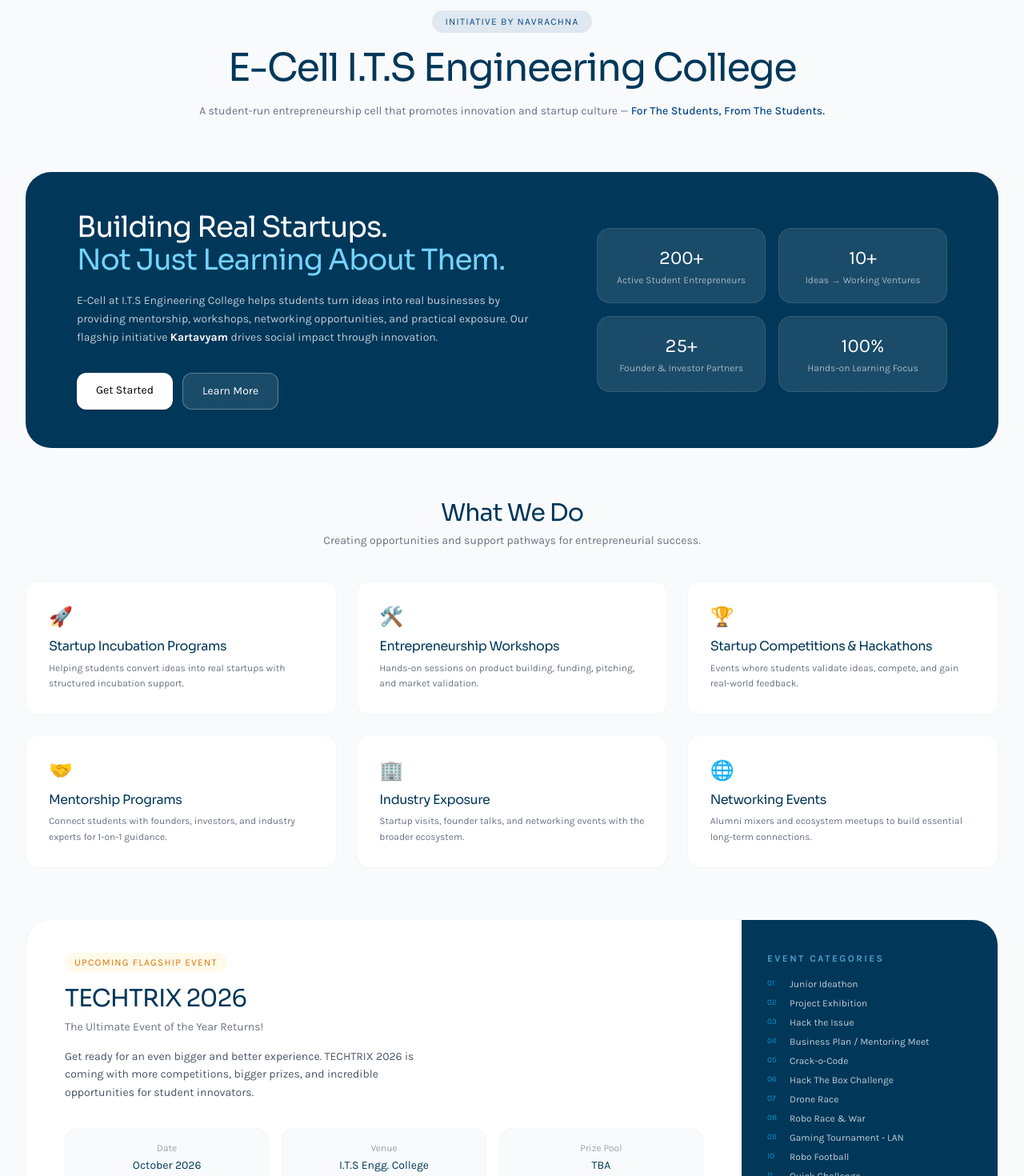
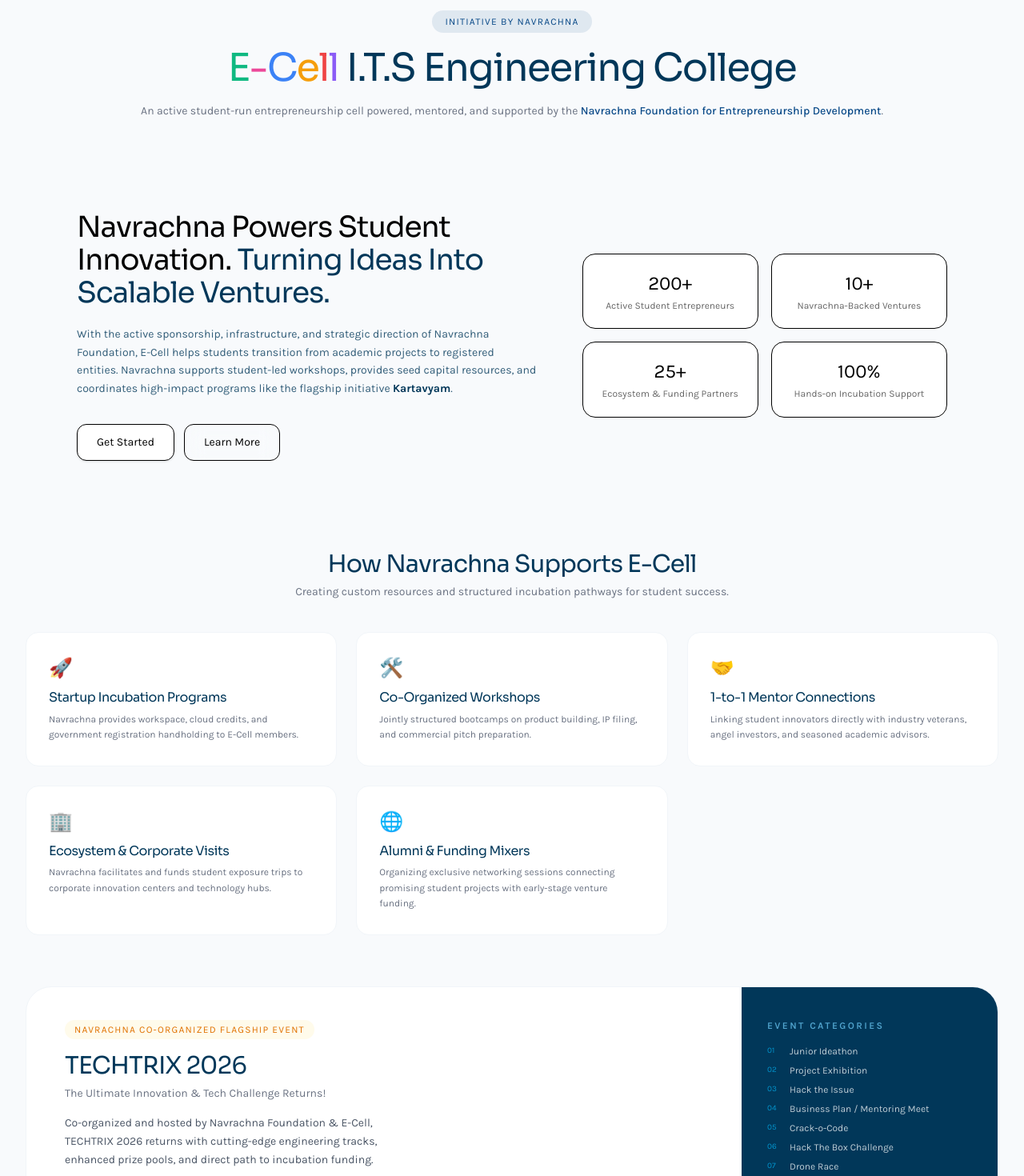
Before and after one commit to er-anubhav/Navrachna-Website, a React (Vite) app: page / in a window 1280 px wide. Shown: the part 5880-7350 px from the top of the page at 80% size. Built offline with nearby package versions, Linux system fonts and the light colour scheme; a web font is replaced by a local one.

Commit message:
feat: style E-Cell colorful brand text and update descriptions

```diff
--- a/src/pages/LandingPage.jsx
+++ b/src/pages/LandingPage.jsx
@@ -830,33 +830,33 @@
               Initiative by Navrachna
             </span>
             <h2 className="text-3xl md:text-5xl font-normal text-[#013759] tracking-tight">
-              E-Cell I.T.S Engineering College
+              <span className="inline-block"><span className="text-[#10b981]">E</span><span className="text-[#ec4899]">-</span><span className="text-[#3b82f6]">C</span><span className="text-[#f59e0b]">e</span><span className="text-[#ef4444]">l</span><span className="text-[#8b5cf6]">l</span></span> I.T.S Engineering College
             </h2>
             <p className="mt-4 mx-auto max-w-6xl text-sm text-gray-500 leading-relaxed">
-              A student-run entrepreneurship cell that promotes innovation and startup culture —{' '}
-              <span className="font-medium text-[#074887]">For The Students, From The Students.</span>
+              An active student-run entrepreneurship cell powered, mentored, and supported by the{' '}
+              <span className="font-medium text-[#074887]">Navrachna Foundation for Entrepreneurship Development</span>.
             </p>
           </div>
 
           {/* Hero card */}
-          <div className="relative overflow-hidden rounded-[2rem] bg-[#013759] px-8 py-12 md:px-16 mb-16 text-white">
+          <div className="relative overflow-hidden px-8 py-12 md:px-16 mb-16 text-black">
             {/* bg grid */}
             <div className="absolute inset-0 opacity-10"
               style={{ backgroundImage: 'linear-gradient(rgba(255,255,255,0.2) 1px, transparent 1px), linear-gradient(90deg, rgba(255,255,255,0.2) 1px, transparent 1px)', backgroundSize: '40px 40px' }} />
             <div className="relative z-10 flex flex-col lg:flex-row items-center gap-10">
               <div className="flex-1 text-center lg:text-left">
                 <h3 className="text-2xl md:text-4xl font-normal tracking-tight leading-snug">
-                  Building Real Startups.<br />
-                  <span className="text-sky-300">Not Just Learning About Them.</span>
+                  Navrachna Powers Student Innovation.
+                  <span className="text-[#013759]"> Turning Ideas Into Scalable Ventures.</span>
                 </h3>
-                <p className="mt-5 max-w-xl text-sm text-white/75 leading-relaxed">
-                  E-Cell at I.T.S Engineering College helps students turn ideas into real businesses by providing mentorship, workshops, networking opportunities, and practical exposure. Our flagship initiative <strong className="text-white">Kartavyam</strong> drives social impact through innovation.
+                <p className="mt-5 max-w-xl text-sm text-[#013759]/80 leading-relaxed">
+                  With the active sponsorship, infrastructure, and strategic direction of Navrachna Foundation, E-Cell helps students transition from academic projects to registered entities. Navrachna supports student-led workshops, provides seed capital resources, and coordinates high-impact programs like the flagship initiative <strong className="text-[#013759]">Kartavyam</strong>.
                 </p>
                 <div className="mt-8 flex flex-wrap gap-3 justify-center lg:justify-start">
-                  <a href="mailto:ecell@its.edu.in" className="rounded-xl bg-white px-6 py-3 text-sm font-normal !text-black shadow hover:-translate-y-0.5 transition-all duration-300">
+                  <a href="mailto:ecell@its.edu.in" className="rounded-xl bg-white border border-black px-6 py-3 text-sm font-normal !text-black shadow hover:-translate-y-0.5 transition-all duration-300">
                     Get Started
                   </a>
-                  <a href="#ecell-what-we-do" className="rounded-xl border border-white/30 bg-white/10 px-6 py-3 text-sm font-normal text-white backdrop-blur-md hover:-translate-y-0.5 transition-all duration-300">
+                  <a href="#ecell-what-we-do" className="rounded-xl border border-black bg-white/10 px-6 py-3 text-sm font-normal text-black backdrop-blur-md hover:-translate-y-0.5 transition-all duration-300">
                     Learn More
                   </a>
                 </div>
@@ -865,13 +865,13 @@
               <div className="grid grid-cols-2 gap-4 shrink-0 w-full lg:w-auto">
                 {[
                   { value: '200+', label: 'Active Student Entrepreneurs' },
-                  { value: '10+', label: 'Ideas → Working Ventures' },
-                  { value: '25+', label: 'Founder & Investor Partners' },
-                  { value: '100%', label: 'Hands-on Learning Focus' },
+                  { value: '10+', label: 'Navrachna-Backed Ventures' },
+                  { value: '25+', label: 'Ecosystem & Funding Partners' },
+                  { value: '100%', label: 'Hands-on Incubation Support' },
                 ].map((s) => (
-                  <div key={s.label} className="rounded-2xl bg-white/10 border border-white/10 px-6 py-5 text-center">
-                    <div className="text-2xl font-normal text-white">{s.value}</div>
-                    <div className="mt-1 text-xs text-white/60 leading-snug">{s.label}</div>
+                  <div key={s.label} className="rounded-2xl bg-white border border-black px-6 py-5 text-center">
+                    <div className="text-2xl font-normal text-black">{s.value}</div>
+                    <div className="mt-1 text-xs text-black/60 leading-snug">{s.label}</div>
                   </div>
                 ))}
               </div>
@@ -881,17 +881,16 @@
           {/* What We Do */}
           <div id="ecell-what-we-do">
             <div className="text-center mb-10">
-              <h3 className="text-2xl md:text-3xl font-normal text-[#013759] tracking-tight">What We Do</h3>
-              <p className="mt-2 text-sm text-gray-500">Creating opportunities and support pathways for entrepreneurial success.</p>
+              <h3 className="text-2xl md:text-3xl font-normal text-[#013759] tracking-tight">How Navrachna Supports E-Cell</h3>
+              <p className="mt-2 text-sm text-gray-500">Creating custom resources and structured incubation pathways for student success.</p>
             </div>
             <div className="grid grid-cols-1 sm:grid-cols-2 lg:grid-cols-3 gap-6 mb-16">
               {[
-                { title: 'Startup Incubation Programs', desc: 'Helping students convert ideas into real startups with structured incubation support.', icon: '🚀' },
-                { title: 'Entrepreneurship Workshops', desc: 'Hands-on sessions on product building, funding, pitching, and market validation.', icon: '🛠️' },
-                { title: 'Startup Competitions & Hackathons', desc: 'Events where students validate ideas, compete, and gain real-world feedback.', icon: '🏆' },
-                { title: 'Mentorship Programs', desc: 'Connect students with founders, investors, and industry experts for 1-on-1 guidance.', icon: '🤝' },
-                { title: 'Industry Exposure', desc: 'Startup visits, founder talks, and networking events with the broader ecosystem.', icon: '🏢' },
-                { title: 'Networking Events', desc: 'Alumni mixers and ecosystem meetups to build essential long-term connections.', icon: '🌐' },
+                { title: 'Startup Incubation Programs', desc: 'Navrachna provides workspace, cloud credits, and government registration handholding to E-Cell members.', icon: '🚀' },
+                { title: 'Co-Organized Workshops', desc: 'Jointly structured bootcamps on product building, IP filing, and commercial pitch preparation.', icon: '🛠️' },
+                { title: '1-to-1 Mentor Connections', desc: 'Linking student innovators directly with industry veterans, angel investors, and seasoned academic advisors.', icon: '🤝' },
+                { title: 'Ecosystem & Corporate Visits', desc: 'Navrachna facilitates and funds student exposure trips to corporate innovation centers and technology hubs.', icon: '🏢' },
+                { title: 'Alumni & Funding Mixers', desc: 'Organizing exclusive networking sessions connecting promising student projects with early-stage venture funding.', icon: '🌐' },
               ].map((item) => (
                 <div key={item.title} className="rounded-2xl border border-slate-100 bg-white p-7 hover:shadow-md hover:border-slate-200 transition-all duration-300">
                   <div className="text-2xl mb-3">{item.icon}</div>
@@ -908,18 +907,18 @@
               {/* Left */}
               <div className="flex-1 px-8 py-10 lg:px-12">
                 <span className="inline-block rounded-full bg-amber-50 px-3 py-1 text-xs font-normal tracking-widest text-amber-600 uppercase mb-4">
-                  Upcoming Flagship Event
+                  Navrachna Co-Organized Flagship Event
                 </span>
                 <h3 className="text-3xl font-normal text-[#013759] tracking-tight">TECHTRIX 2026</h3>
-                <p className="mt-2 text-sm text-gray-500">The Ultimate Event of the Year Returns!</p>
+                <p className="mt-2 text-sm text-gray-500">The Ultimate Innovation & Tech Challenge Returns!</p>
                 <p className="mt-4 text-sm text-gray-600 leading-relaxed max-w-md">
-                  Get ready for an even bigger and better experience. TECHTRIX 2026 is coming with more competitions, bigger prizes, and incredible opportunities for student innovators.
+                  Co-organized and hosted by Navrachna Foundation & E-Cell, TECHTRIX 2026 returns with cutting-edge engineering tracks, enhanced prize pools, and direct path to incubation funding.
                 </p>
                 <div className="mt-8 grid grid-cols-3 gap-4">
                   {[
                     { label: 'Date', value: 'October 2026' },
                     { label: 'Venue', value: 'I.T.S Engg. College' },
-                    { label: 'Prize Pool', value: 'TBA' },
+                    { label: 'Organizers', value: 'Navrachna & E-Cell' },
                   ].map((d) => (
                     <div key={d.label} className="text-center rounded-2xl bg-slate-50 px-4 py-4 border border-slate-100">
                       <div className="text-xs text-gray-400 mb-1">{d.label}</div>
@@ -952,7 +951,7 @@
           {/* CTA strip */}
           <div className="mt-8 text-center">
             <a href="mailto:ecell@its.edu.in" className="text-sm font-normal text-[#074887] hover:underline">
-              Contact E-Cell: ecell@its.edu.in →
+              Contact E-Cell Team: ecell@its.edu.in →
             </a>
           </div>
 
```
